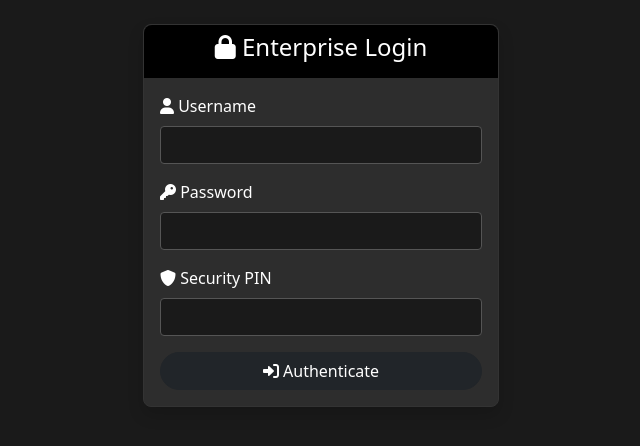
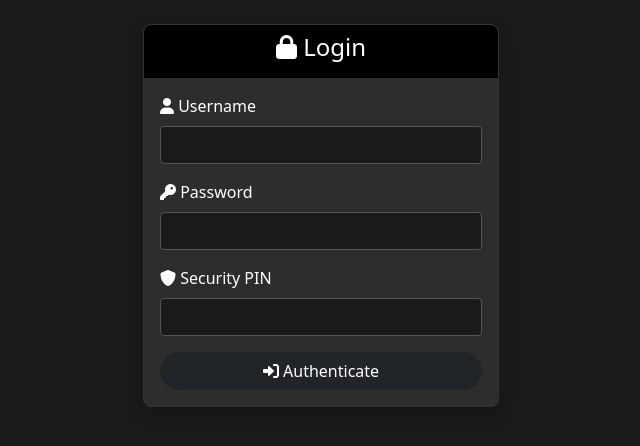
Before and after one commit to naeldavid/py-auth-system, a Flask app: page / in a window 1280 px wide. Shown: the part 56-502 px from the top of the page, without its empty margins (319-959 px from the left). Run offline with Flask 3, Linux system fonts and the light colour scheme; parts of the project's set-up code (start-up, migrations or seed data) failed here and were passed over.

Commit message:
fixed some issues with py communicating with the login page

```diff
--- a/main.py
+++ b/main.py
@@ -1,7 +1,7 @@
 #!/usr/bin/env python3
 """
 Python Authentication System - Main Launcher
-Enterprise-grade authentication with email 2FA
+Py Auth System with email 2FA
 """
 
 import sys
--- a/templates/login.html
+++ b/templates/login.html
@@ -7,7 +7,7 @@
     <div class="col-md-6 col-lg-4">
         <div class="card shadow">
             <div class="card-header text-center">
-                <h4><i class="fas fa-lock"></i> Enterprise Login</h4>
+                <h4><i class="fas fa-lock"></i> Login</h4>
             </div>
             <div class="card-body">
                 <form method="POST" action="{{ url_for('login') }}">
--- a/templates/login_modern.html
+++ b/templates/login_modern.html
@@ -67,7 +67,7 @@
             <div class="card-footer text-center glass-effect">
                 <div class="d-flex align-items-center justify-content-center">
                     <i class="fas fa-shield-alt text-success me-2"></i>
-                    <small class="text-muted">Protected by enterprise-grade security</small>
+                    <small class="text-muted">Protected by advanced security</small>
                 </div>
             </div>
         </div>
```
